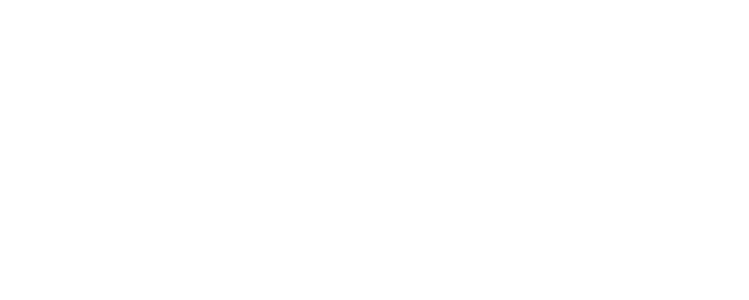
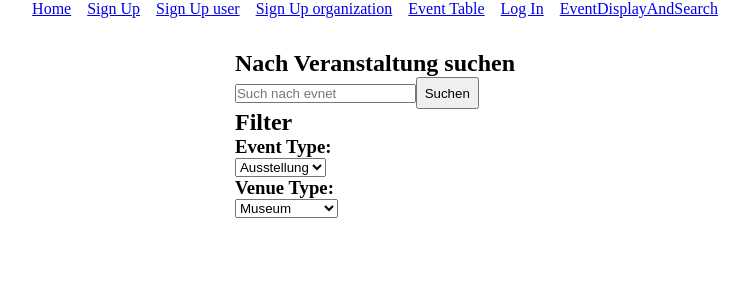
Before and after one commit to NAMASTECH/Kultur-Ausstellungsplattform-frontend, a React (Vite) app: page /api/EventDisplayAndSearch in a window 1280 px wide. Before the commit this address had no page. Shown: the top 300 px of the page, without its empty margins (265-1014 px from the left). Built offline with nearby package versions, Linux system fonts and the light colour scheme.

Commit message:
EventsDisplayAndSuche

```diff
--- a/src/js/components/App.jsx
+++ b/src/js/components/App.jsx
@@ -16,6 +16,7 @@
 import RegisterOrgaForm from "./organizerComponents/RegisterOrgaForm.jsx";
 import AddEventForm from "./event/AddEventForm.jsx";
 import EventOverview from "./event/EventOverview.jsx";
+import EventDisplayAndSearch from "./event/EventDisplayAndSearch.jsx";
 
 // Definition einer Komponente
 // Am besten gleich als export Statement schreiben, um es nachher nicht zu vergessen.
@@ -33,6 +34,10 @@
           <Route path="/logout" element={<LogoutScreen />} />
           <Route path="/api/event" element={<AddEventForm />} />
           <Route path="/api/events" element={<EventOverview />} />
+          <Route
+            path="/api/EventDisplayAndSearch"
+            element={<EventDisplayAndSearch />}
+          />
           <Route element={<PrivateRoute />}>
             <Route path="/users" element={<UsersTable />} />
             <Route path="/users/:userId" element={<UserInfo />} />
--- a/src/js/components/Layout.jsx
+++ b/src/js/components/Layout.jsx
@@ -1,5 +1,8 @@
 import { NavLink, Outlet } from "react-router-dom";
-import { AuthStoreProvider, useAuthStore } from "../hooks/useAuthStore";
+// import { AuthStoreProvider, useAuthStore } from "../hooks/useAuthStore";
+import { AuthStoreProvider } from "../hooks/useAuthStore";
+
+import Header from "./Layout/Header.jsx";
 
 export default function Layout() {
   return (
@@ -14,26 +17,3 @@
     </AuthStoreProvider>
   );
 }
-
-function Header() {
-  const { userData, isOnline } = useAuthStore();
-
-  return (
-    <header>
-      <nav className="nav-container">
-        <NavLink to="/">Home</NavLink>
-        {!isOnline() && <NavLink to="/register">Sign Up</NavLink>}
-        {!isOnline() && <NavLink to="/register/user">Sign Up user</NavLink>}
-        {!isOnline() && <NavLink to="/register/organizer">Sign Up organization</NavLink> }
-        {isOnline() && <NavLink to="/api/event">Add Event</NavLink>}
-        {!isOnline() && <NavLink to="/api/events">Event Table</NavLink>}
-        {isOnline() && <NavLink to={`/users/${userData.id}`}>My Data</NavLink>}
-        {isOnline() && <NavLink to="/users">Users</NavLink> }
-        {!isOnline() && <NavLink to="/login">Log In</NavLink>}
-        {isOnline() && <NavLink to="/logout">Sign Out</NavLink>}
-        {isOnline() && <h3>Hallo, {userData.username}!</h3>}
-      </nav>
-
-    </header>
-  );
-}
--- /dev/null
+++ b/src/js/components/Layout/Header.jsx
@@ -0,0 +1,35 @@
+import { NavLink } from "react-router-dom";
+import { useAuthStore } from "../../hooks/useAuthStore.jsx";
+
+function Header() {
+  const { userData, isOnline } = useAuthStore();
+
+  return (
+    <header>
+      <nav className="nav-container">
+        <NavLink to="/">Home</NavLink>
+        {!isOnline() && <NavLink to="/register">Sign Up</NavLink>}
+        {!isOnline() && <NavLink to="/register/user">Sign Up user</NavLink>}
+        {!isOnline() && (
+          <NavLink to="/register/organizer">Sign Up organization</NavLink>
+        )}
+        {isOnline() && <NavLink to="/api/event">Add Event</NavLink>}
+        {!isOnline() && <NavLink to="/api/events">Event Table</NavLink>}
+        {isOnline() && <NavLink to={`/users/${userData.id}`}>My Data</NavLink>}
+        {isOnline() && <NavLink to="/users">Users</NavLink>}
+        {!isOnline() && <NavLink to="/login">Log In</NavLink>}
+        {isOnline() && <NavLink to="/logout">Sign Out</NavLink>}
+
+        {isOnline() && <h3>Hallo, {userData.username}!</h3>}
+
+        {
+          <NavLink to="/api/EventDisplayAndSearch">
+            EventDisplayAndSearch
+          </NavLink>
+        }
+      </nav>
+    </header>
+  );
+}
+
+export default Header;
--- /dev/null
+++ b/src/js/components/event/EventDisplayAndSearch.jsx
@@ -0,0 +1,44 @@
+import React, { useState } from "react";
+
+const EventDisplayAndSearch = () => {
+  const [events, setEvents] = useState([]);
+
+
+
+  return (
+    <header>
+      <div>
+        <div>
+          <h2> Nach Veranstaltung suchen </h2>
+
+          <input type="search" placeholder="Such nach evnet" />
+          <button className="btn"> Suchen </button>
+        </div>
+        <div>
+          <h2> Filter</h2>
+          <h3> Event Type:</h3>
+          <select name="events" id="events">
+            <option value="ausstellung">Ausstellung</option>
+            <option value="auktion">Auktion</option>
+            <option value="messe">Messe</option>
+            <option value="vortrag">Vortrag</option>
+            <option value="festival">Festival</option>
+          </select>
+        </div>
+        <div>
+          <h3> Venue Type:</h3>
+          <select name="events" id="events">
+            <option value="museum">Museum</option>
+            <option value="galerie">Galerie</option>
+            <option value="messe">Messe</option>
+            <option value="auktionshaus">Auktionshaus</option>
+            <option value="akademie">Akademie</option>
+          </select>
+        </div>
+      </div>
+    </header>
+  );
+};
+export default EventDisplayAndSearch;
+
+//Date (Start-End)
```
Also changed, not shown: src/js/components/event/EventOverview.jsx (+3 -8 lines).
